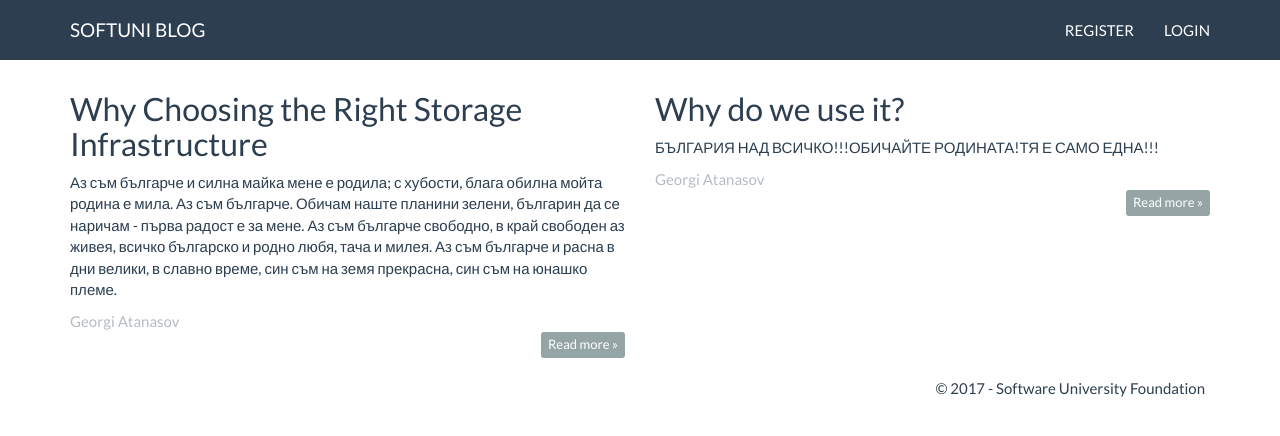
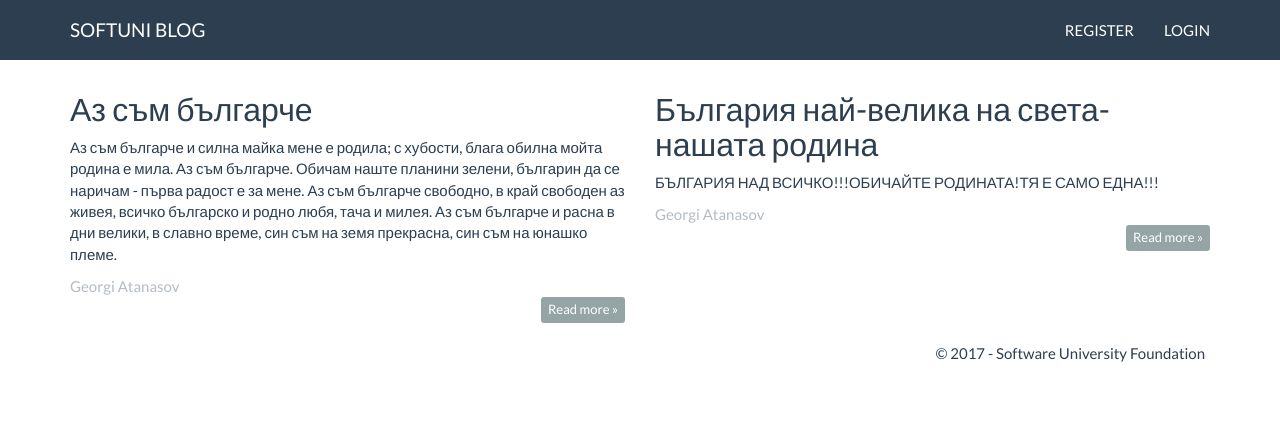
Before and after one commit to inser788/inser788.github.io, a plain HTML site: page index.html in a window 1280 px wide. Drawn offline with Linux system fonts and the light colour scheme.

Commit message:
Update index.html

```diff
--- a/index.html
+++ b/index.html
@@ -39,7 +39,7 @@
           <div class="col-md-6">
               <article>
                   <header>
-                      <h2>Why Choosing the Right Storage Infrastructure</h2>
+                      <h2>Аз съм българче</h2>
                   </header>
 
                   <p>
@@ -75,7 +75,7 @@
           <div class="col-md-6">
               <article>
                   <header>
-                      <h2>Why do we use it?</h2>
+                      <h2>България най-велика на света-нашата родина</h2>
                   </header>
 
                   <p>
```
